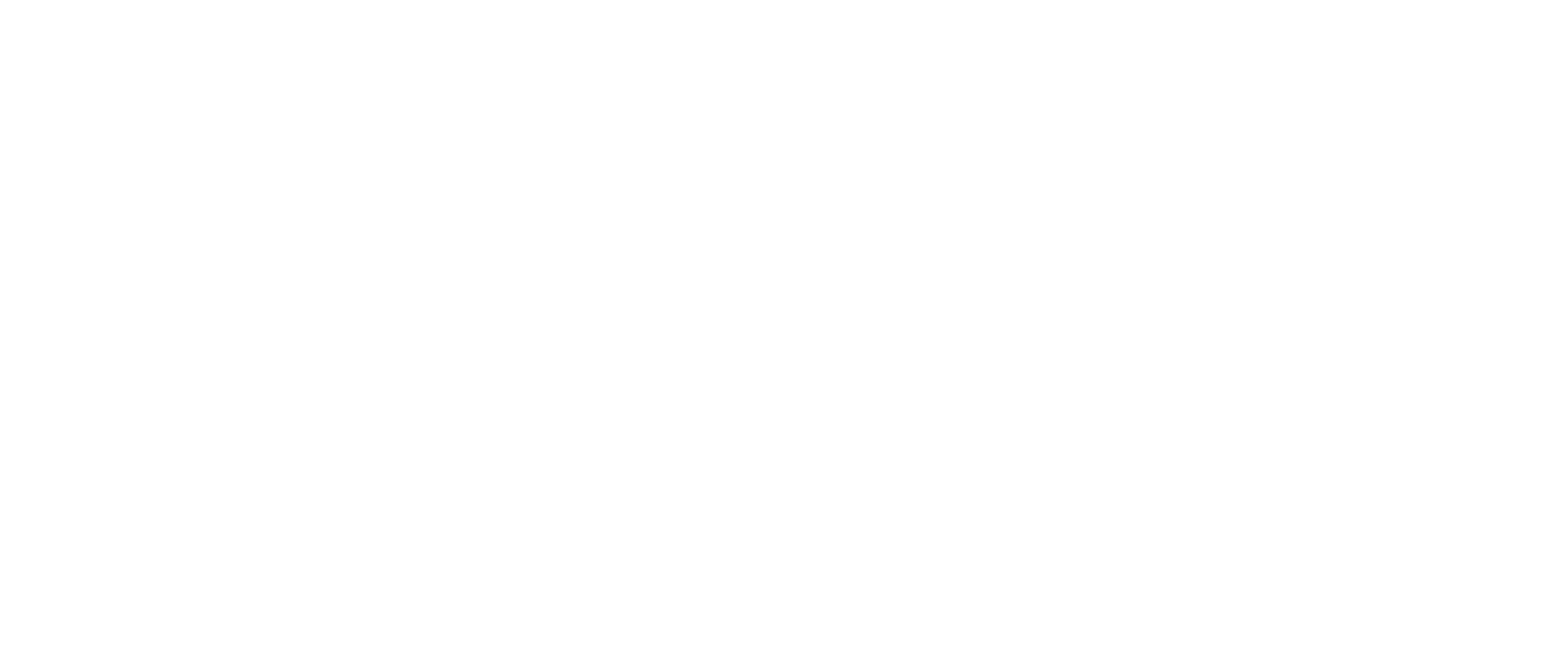
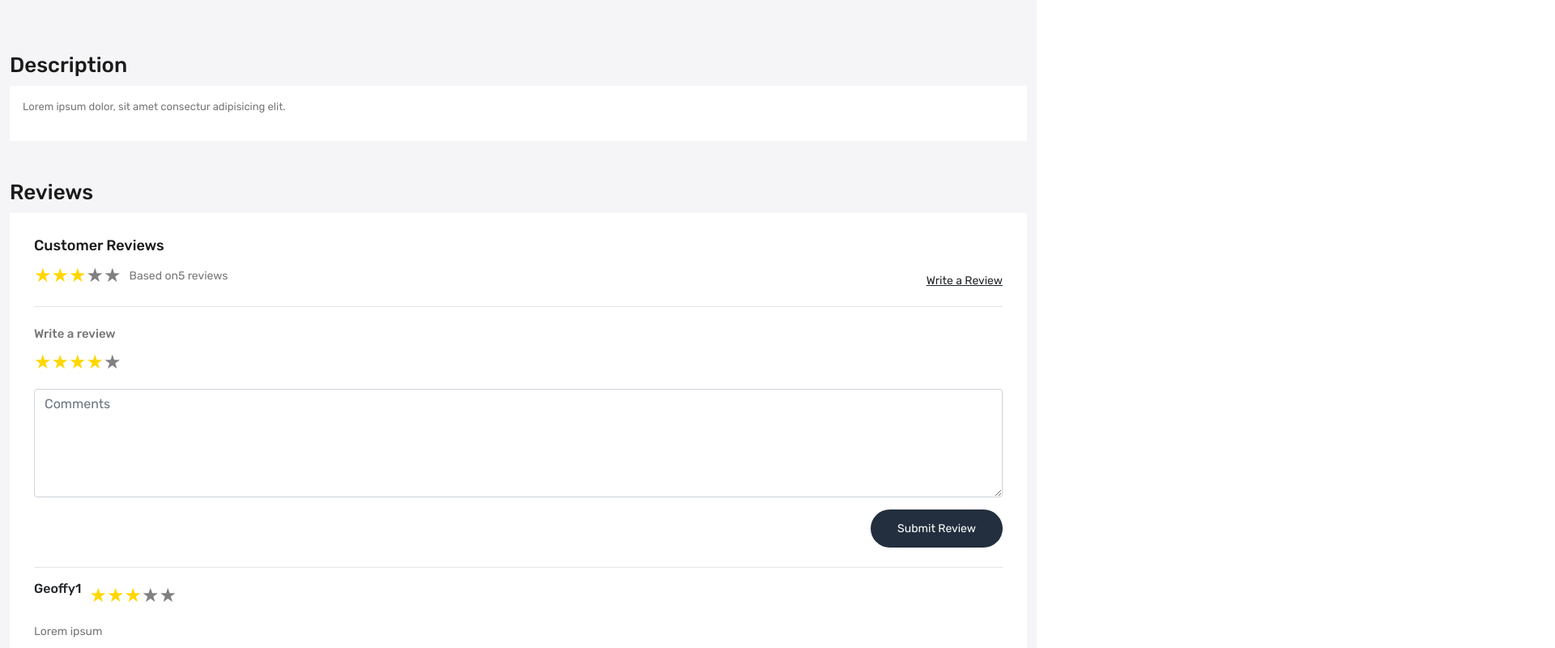
Before and after one commit to Geoffy1/ecommerce-reactjs-23, a React (Create React App) app: page /product/1 in a window 1280 px wide. Before the commit this address had no page. Shown: the part 980-1780 px from the top of the page at 81% size, 1920 px wide, since content can reach past the window. Before the commit the page ends 800 px from the top, so only its background shows below. Built offline with nearby package versions, Linux system fonts and the light colour scheme.

Commit message:
added singleproduct page and descriptions

```diff
--- a/package.json
+++ b/package.json
@@ -12,6 +12,7 @@
     "react-fast-marquee": "^1.6.4",
     "react-helmet": "^6.1.0",
     "react-icons": "^5.2.1",
+    "react-image-zoom": "^1.3.1",
     "react-rating-stars-component": "^2.2.0",
     "react-redux": "^8.1.3",
     "react-router-dom": "^6.23.1",
--- a/src/App.css
+++ b/src/App.css
@@ -607,3 +607,54 @@
 }
 
 /* Policy ends here */
+/* Main product page  */
+.main-product-image{
+  padding: 20px;
+  background-color: white;
+  border-radius: 10px;
+}
+.main-product-image > div{
+  border: 1px solid rgba(0, 0, 0, 0.25);
+}
+.description-wrapper h4, .reviews-wrapper h3{
+  font-size: 26px;
+  color: var(--color-1c1b1b);
+  margin-bottom: 10px;
+
+}
+.description-wrapper p{
+  font-size: 13px;
+  color: var(--color-777777)
+}
+.review-head h4 {
+  font-size: 18px;
+  color: var(--color-1c1b1b);
+
+}
+.review-head p, .review-head a{
+  font-size: 14px;
+  color: var(--color-777777)
+}
+.review-head{
+  padding-bottom: 20px;
+  border-bottom: 1px solid rgba(0, 0, 0, 0.1);
+}
+.review-inner-wrapper{
+  background-color: white;
+  padding: 30px;
+}
+.review-form h4 {
+  font-size: 15px;
+  color: var(--color-777777);
+}
+.review-form{
+  border-bottom: 1px solid rgba(0, 0, 0, 0.1);
+}
+.review p{
+  font-size: 14px;
+  color: var(--color-777777);
+}
+.review:not(:last-child){
+  border-bottom: 1px solid rgba(0, 0, 0, 0.1);
+}
+/* main product page ends */
--- a/src/App.js
+++ b/src/App.js
@@ -18,6 +18,7 @@
 import ShippingPolicy from './pages/ShippingPolicy';
 import RefundPolicy from './pages/RefundPolicy';
 import PrivacyPolicy from './pages/PrivacyPolicy';
+import SingleProduct from './pages/SingleProduct';
 
 
 
@@ -32,7 +33,7 @@
           <Route index element={<Home/>} />
           <Route path="about" element={<About />} />
           <Route path="contact" element={<Contact />} />
-          <Route path="store" element={<OurStore />} />
+          <Route path="product" element={<OurStore />} />
           <Route path="blogs" element={<Blog />} />
           <Route path="compare-product" element={<CompareProduct />} />
           <Route path="Wishlist" element={<Wishlist />} />
@@ -45,6 +46,7 @@
           <Route path="shipping-policy" element={<ShippingPolicy />} />
           <Route path="terms-and-conditions" element={<TermsAndConditions/>} />
           <Route path="blog/:id" element={<SingleBlog />} />
+          <Route path="product/:id" element={<SingleProduct />} />
 
         </Route>
 
--- a/src/components/Header.js
+++ b/src/components/Header.js
@@ -87,7 +87,7 @@
               <div className="menu-links">
                 <div className="d-flex align-items-center gap-15">
                   <NavLink  to="/">Home</NavLink>
-                  <NavLink to="/store">Our Store</NavLink>
+                  <NavLink to="/product">Our Store</NavLink>
                   <NavLink to="/blogs">Blogs</NavLink>
                   <NavLink to="/contact">Contact</NavLink>
 
--- a/src/components/ProductCard.js
+++ b/src/components/ProductCard.js
@@ -9,7 +9,7 @@
   return (
     <>
       <div className={`${location.pathname === "/store" ? `gr-${grid}` : "col-3"} `}>
-      <div className="product-card position-relative">
+      <Link to=':id' className="product-card position-relative">
         <div className="wishlist-icon position-absolute">
             <Link>
               <img src="images/wish.svg" alt="wishlist" />
@@ -50,7 +50,7 @@
 
             </div>
         </div>
-      </div>
+      </Link>
     </div>
     <div className={`${location.pathname === "/store" ? `gr-${grid}` : "col-3"} `}>
       <div className="product-card position-relative">
--- a/src/pages/SingleProduct.js
+++ b/src/pages/SingleProduct.js
@@ -1,23 +1,135 @@
-import React from 'react'
+import React, { useState } from 'react'
 import Meta from '../components/Meta'
 import BreadCrumb from '../components/BreadCrumb'
 import {Link} from 'react-router-dom'
+import ProductCard from '../components/ProductCard'
+import ReactStars from "react-rating-stars-component";
+import ReactImageZoom from 'react-image-zoom';
 
 
 const SingleProduct = () => {
+  const [orderedProduct, setorderedProduct] = useState(true);
   return (
     <>
       <Meta title={"Product Name"} />
       <BreadCrumb title='Product Name' />
-      <div className="main-product-wrapper py-5 homewrapper-2">
+      <div className="main-product-wrapper py-5 home-wrapper-2">
         <div className="container-xxl">
             <div className="row">
-                <div className="col-6"></div>
+                <div className="col-6">
+                  <div className='main-product-image'></div>
+                  </div>
                 <div className="col-6"></div>
             </div>
         </div>
 
       </div>
+      <div className="description-wrapper py-5 home-wrapper-2">
+        <div className="container-xxl">
+          <div className="row">
+            <div className="col-12">
+            <h4>Description</h4>
+              <div className="bg-white p-3">
+
+              <p>
+
+                Lorem ipsum dolor, sit amet consectur adipisicing elit.
+              </p>
+              </div>
+            </div>
+          </div>
+        </div>
+      </div>
+      <section className="reviews-wrapper home-wrapper-2">
+        <div className="container-xxl">
+          <div className="row">
+            <div className="col-12">
+              <h3>Reviews</h3>
+             <div className='review-inner-wrapper'>
+             <div className="review-head d-flex justify-content-between align-items-end ">
+                <div>
+                  <h4 className="mb-2">Customer Reviews</h4>
+                  <div className="d-flex align-items-center gap-10">
+
+                  <ReactStars
+    count={5}
+    size={24}
+    edit={false}
+    value='3'
+    activeColor="#ffd700"
+  />
+  <p className='mb-0'>Based on5 reviews</p>
+                  </div>
+                </div>
+
+                {orderedProduct && (
+                   <div>
+                    <a className='text-dark text-decoration-underline' href=''>Write a Review</a>
+
+                   </div>
+                )}
+              </div>
+              <div className='review-form py-4'>
+                <h4>Write a review</h4>
+              <form action="" className='d-flex flex-column gap-15'>
+              <div>
+              <ReactStars
+    count={5}
+    size={24}
+    edit={true}
+    value='4'
+    activeColor="#ffd700"
+  />
+              </div>
+
+                    <div>
+                      <textarea name="" id="" className='w-100  form-control' placeholder='Comments' cols="30" rows="5"></textarea>
+                    </div>
+                    <div className='d-flex justify-content-end'>
+                      <button className="button border-0">Submit Review</button>
+                    </div>
+                  </form>
+              </div>
+              <div className='reviews mt-3'>
+                <div className='review'>
+
+  <div className='d-flex align-tems-center gap-10'>
+    <h6 className='mb-0' >Geoffy1</h6>
+    <ReactStars
+    count={5}
+    size={24}
+    edit={false}
+    value='3'
+    activeColor="#ffd700"
+  />
+  </div>
+  <p className='mt-3'>Lorem ipsum</p>
+                </div>
+              </div>
+             </div>
+            </div>
+
+
+          </div>
+        </div>
+      </section>
+      <section className="popular-wrapper py-5 home-wrapper-2">
+        <div className="container-xxl">
+          <div className="row">
+            <div className="col-12">
+              <h3 className="section-heading">
+                Our popular products
+              </h3>
+            </div>
+
+          </div>
+          <div className="row">
+            <ProductCard />
+
+
+          </div>
+        </div>
+      </section>
     </>
   )
 }
```
Also changed, not shown: 1 other file (tests, documents, lock files or other folders).
